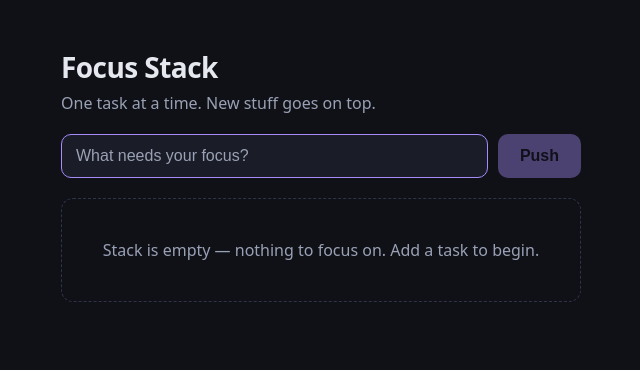
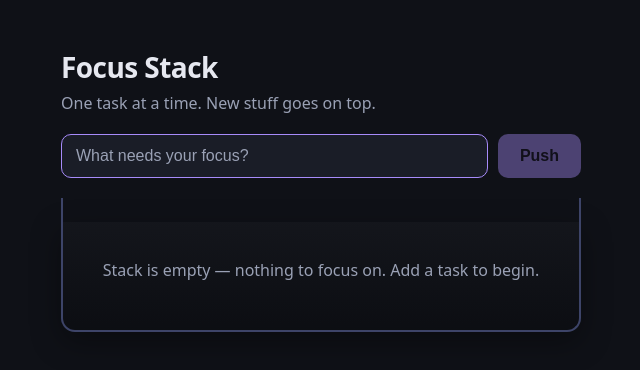
Before and after one commit to Roholla-amz/focus-stack, a React (Vite) app: page / in a window 1280 px wide. Shown: the top 370 px of the page, without its empty margins (319-959 px from the left). Built offline with nearby package versions, Linux system fonts and the light colour scheme.

Commit message:
Render stack inside an open-top box container

```diff
--- a/src/App.css
+++ b/src/App.css
@@ -64,19 +64,53 @@
   cursor: not-allowed;
 }
 
+.stack-box {
+  --wall: #3d4468;
+  position: relative;
+  display: flex;
+  flex-direction: column;
+  justify-content: flex-end;
+  min-height: 110px;
+  margin-top: 24px;
+  padding: 0 12px 12px;
+  border-left: 2px solid var(--wall);
+  border-right: 2px solid var(--wall);
+  border-bottom: 2px solid var(--wall);
+  border-radius: 0 0 14px 14px;
+  background: linear-gradient(180deg, rgba(255, 255, 255, 0.02), rgba(0, 0, 0, 0.2));
+  box-shadow: 0 10px 30px rgba(0, 0, 0, 0.35);
+}
+
+.stack-box::before,
+.stack-box::after {
+  content: '';
+  position: absolute;
+  top: -24px;
+  width: 2px;
+  height: 24px;
+  background: var(--wall);
+}
+
+.stack-box::before {
+  left: -2px;
+}
+
+.stack-box::after {
+  right: -2px;
+}
+
 .empty {
+  margin: auto;
+  padding: 16px 8px;
   text-align: center;
   color: var(--text-dim);
-  padding: 40px 20px;
-  border: 1px dashed var(--border);
-  border-radius: 12px;
 }
 
 .stack {
   list-style: none;
   display: flex;
   flex-direction: column;
-  gap: 10px;
+  gap: 8px;
 }
 
 .stack-item {
--- a/src/App.jsx
+++ b/src/App.jsx
@@ -48,6 +48,7 @@ export default function App() {
         <p className="subtitle">One task at a time. New stuff goes on top.</p>
       </header>
       <AddTaskForm onPush={push} />
+      <div className="stack-box">
         {stack.length === 0 ? (
           <p className="empty">Stack is empty — nothing to focus on. Add a task to begin.</p>
         ) : (
@@ -66,6 +67,7 @@ export default function App() {
               ))}
           </ol>
         )}
+      </div>
       {waiting > 0 && (
         <p className="depth-hint">
           {waiting} task{waiting === 1 ? '' : 's'} waiting underneath
```
Lines whose indentation alone changed are shown as unchanged.
